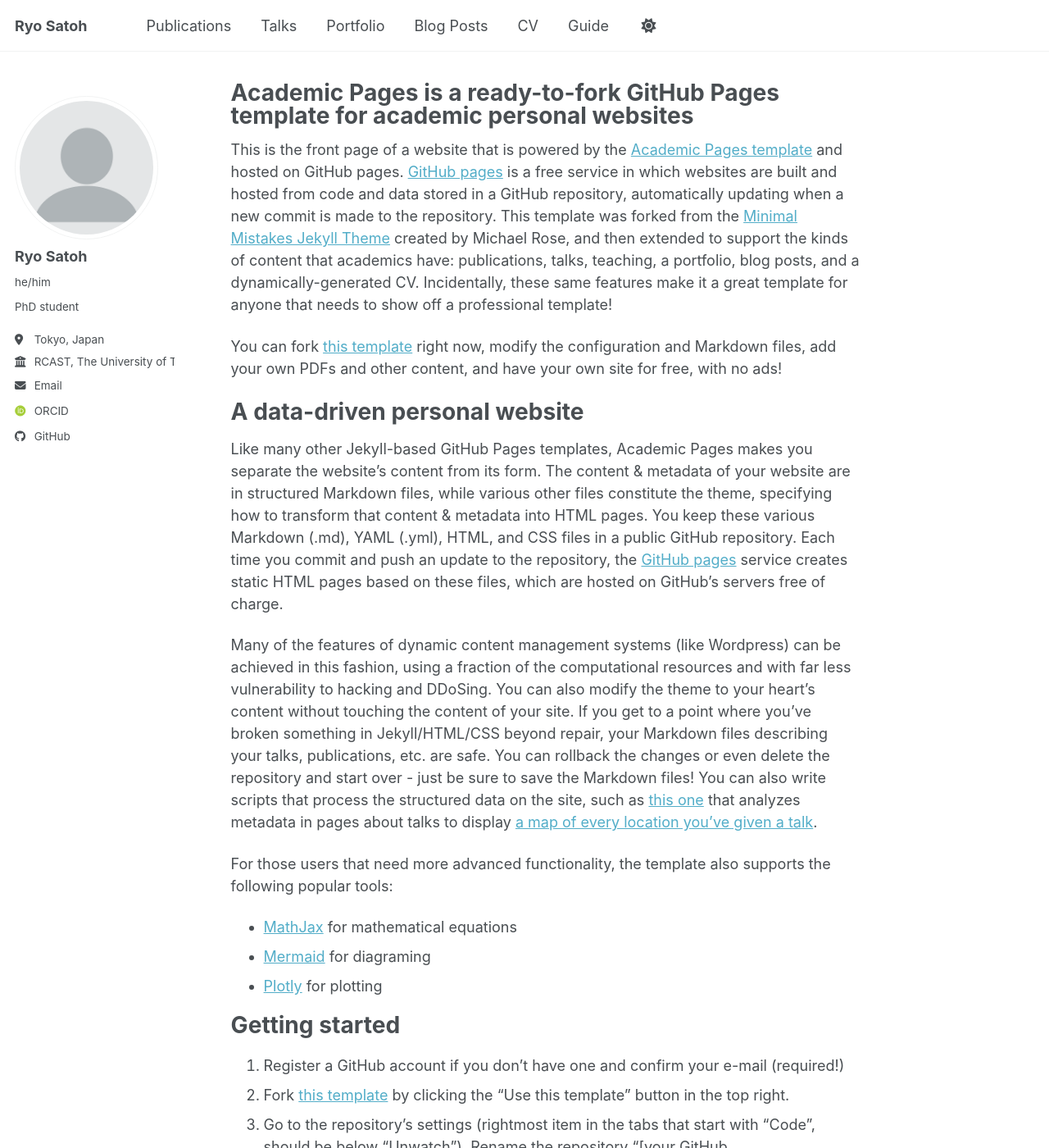
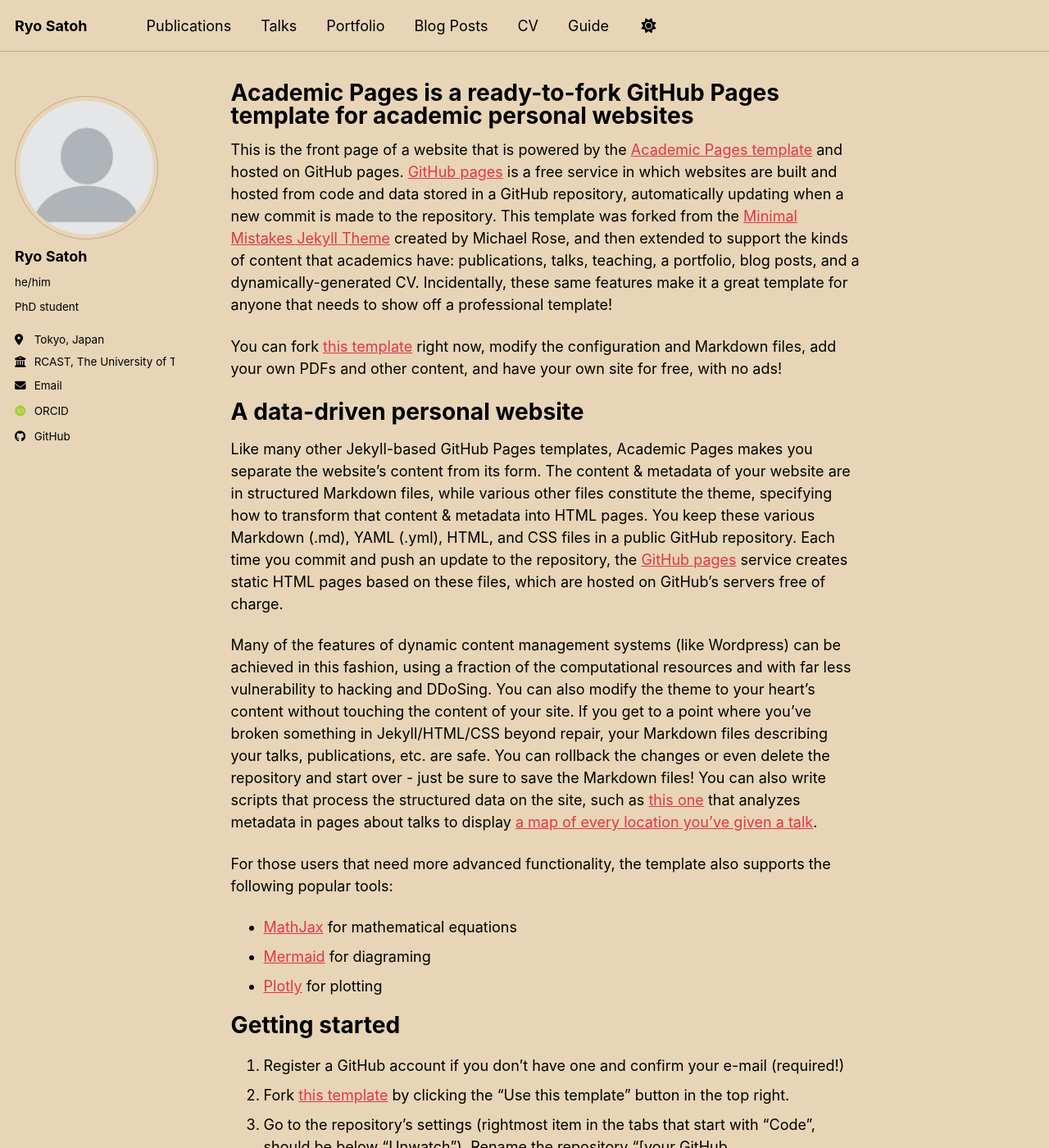
Before and after one commit to ryosatoh/ryosatoh.github.io, a Jekyll site: the page built from _pages/about.md, in a window 1280 px wide and 1400 px high. Shown: the whole window at 82% size. Built offline with Jekyll 4.4.1, drawn with Linux system fonts in a browser that asks for light colours; some web fonts are replaced; a script bundle is joined from its source files by our own code; library files that are not in the unit come from our copies.

Commit message:
Change site_themes to sunrise in _config.yml

```diff
--- a/_config.yml
+++ b/_config.yml
@@ -8,7 +8,7 @@
 
 # Basic Site Settings
 locale                   : "en-US"
-site_theme               : "default" # the available themes options are "default", "air", "sunrise", "mint", "dirt" and "contrast"
+site_theme               : "sunrise" # the available themes options are "default", "air", "sunrise", "mint", "dirt" and "contrast"
 title                    : "Ryo Satoh"
 title_separator          : "-"
 name                     : &name "Ryo Satoh"
```
